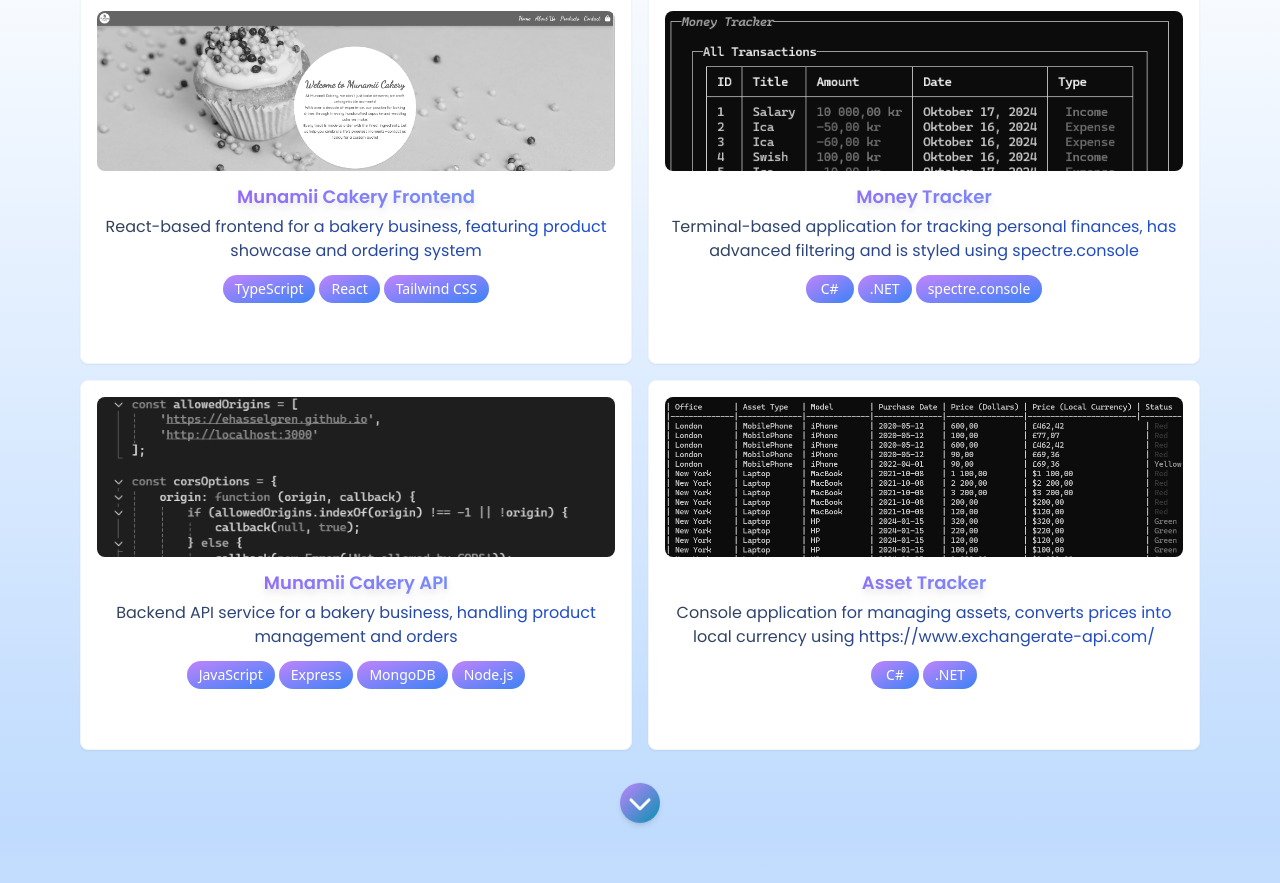
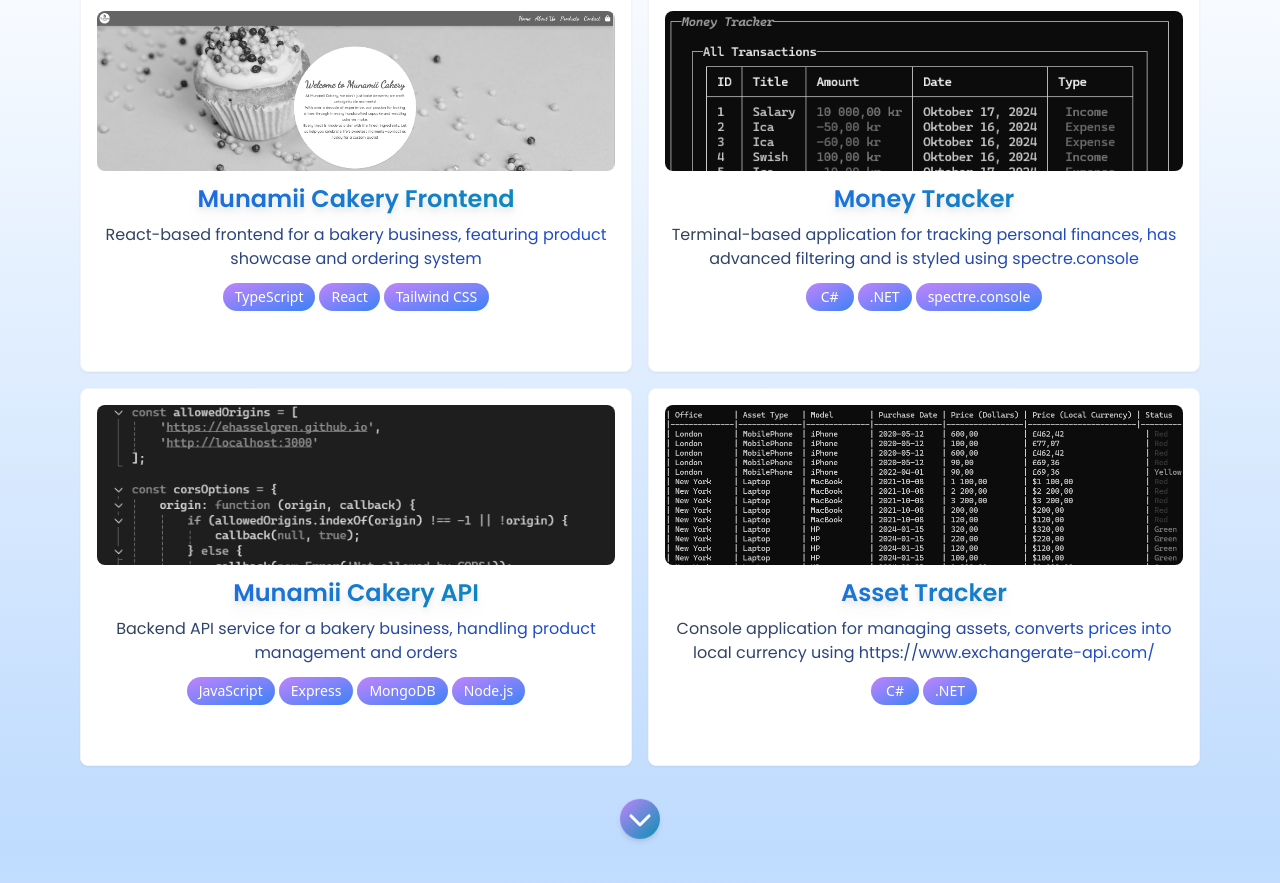
Before and after one commit to EHasselgren/Portfolio, a React (Vite) app in the folder my-portfolio/: page / in a window 1280 px wide. Shown: the part 2516-3399 px from the top of the page. Built offline with nearby package versions, Linux system fonts and the light colour scheme; no server answers.

Commit message:
Make headers and text in cards more responsive and consistent

```diff
--- a/my-portfolio/src/components/projects/ProjectCard.tsx
+++ b/my-portfolio/src/components/projects/ProjectCard.tsx
@@ -57,8 +57,13 @@ const ProjectCard: React.FC<ProjectCardProps> = ({
       </Animation>
 
       <Animation delay={titleDelay}>
-        <h3 className="text-lg font-['Poppins'] text-center font-semibold mb-1 bg-gradient-to-r from-purple-500 to-blue-400 bg-clip-text text-transparent drop-shadow-lg">
-          {title}
+      <h3
+      className="text-lg sm:text-xl md:text-2xl
+                 font-['Poppins'] text-center font-bold mb-2
+                 bg-gradient-to-r from-blue-600 to-cyan-600
+                 bg-clip-text text-transparent drop-shadow-lg"
+    >
+      {title}
         </h3>
       </Animation>
 
--- a/my-portfolio/src/components/skills/SkillCard.tsx
+++ b/my-portfolio/src/components/skills/SkillCard.tsx
@@ -65,13 +65,16 @@ export const SkillCard = ({
 
     setTimeout(() => {
       setIsTransitioning(false);
-      setSkills(initialSkills.map((skill) => ({ text: skill, isVisible: true })));
+      setSkills(
+        initialSkills.map((skill) => ({ text: skill, isVisible: true }))
+      );
       setIsAnySkillPopped(false);
-      setCycleCount(prev => prev + 1);
+      setCycleCount((prev) => prev + 1);
     }, 600);
   }, [cardAnimationController, initialSkills]);
 
-  const handlePop = useCallback((index: number) => {
+  const handlePop = useCallback(
+    (index: number) => {
       if (isTransitioning) return;
       setIsAnySkillPopped(true);
       setSkills((prev) =>
@@ -79,7 +82,9 @@ export const SkillCard = ({
           i === index ? { ...skill, isVisible: false } : skill
         )
       );
-  }, [isTransitioning]);
+    },
+    [isTransitioning]
+  );
 
   useEffect(() => {
     const visibleSkillCount = skills.filter((skill) => skill.isVisible).length;
@@ -92,7 +97,7 @@ export const SkillCard = ({
 
   // Calculate individual delays for each skill
   const getSkillDelay = (index: number) => {
-    return delay + 400 + (index * 50); // Reduced delay between skills to 50ms
+    return delay + 400 + index * 50;
   };
 
   return (
@@ -109,14 +114,14 @@ export const SkillCard = ({
     >
       <Animation delay={delay + 200}>
         <h3
-          className="text-2xl font-['Poppins'] text-center font-bold mb-2
+          className="text-lg sm:text-xl md:text-2xl
+                 font-['Poppins'] text-center font-bold mb-2
                  bg-gradient-to-r from-blue-600 to-cyan-600
                  bg-clip-text text-transparent drop-shadow-lg"
         >
           {title}
         </h3>
       </Animation>
-
       <div className="flex-1 flex flex-wrap gap-1 justify-center mb-4">
         {skills.map(
           (skill, skillIndex) =>
--- a/my-portfolio/src/components/text/AnimatedTextContainer.tsx
+++ b/my-portfolio/src/components/text/AnimatedTextContainer.tsx
@@ -12,7 +12,7 @@ export const AnimatedTextContainer: FC<AnimatedTextContainerProps> = ({
   onMouseLeave,
 }) => (
   <div className="py-4">
-    <h2 className="text-5xl font-bold text-center font-['Poppins'] relative group">
+    <h2 className="text-2xl sm:text-3xl md:text-4xl lg:text-5xl font-bold text-center font-['Poppins'] relative group">
       <div className="relative z-10 flex justify-center items-center">
         <span
           className="inline-block bg-gradient-to-r from-blue-600 to-cyan-600 text-transparent bg-clip-text leading-relaxed"
```
Also changed, not shown: my-portfolio/src/components/text/HeaderText.tsx (line endings or trailing spaces). Lines whose indentation alone changed are shown as unchanged.
